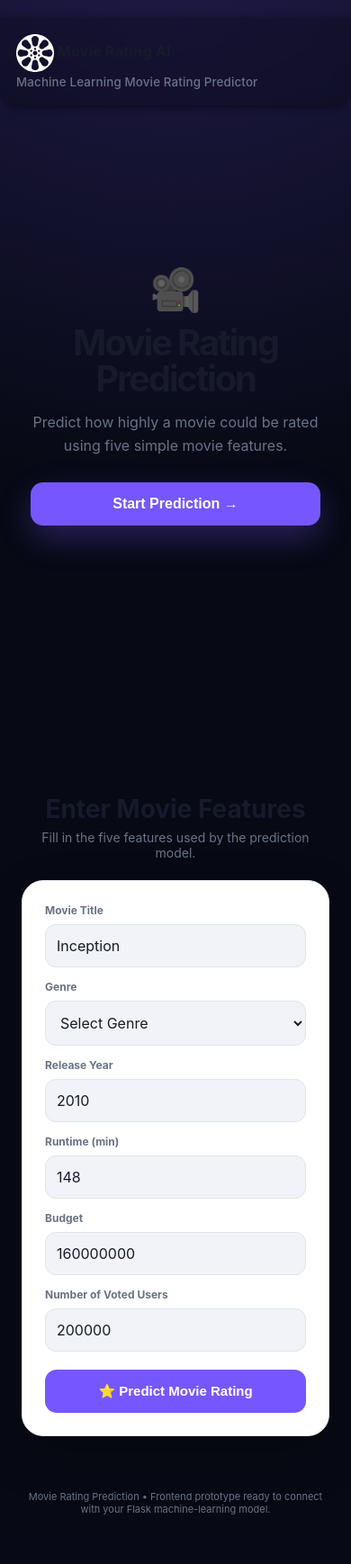
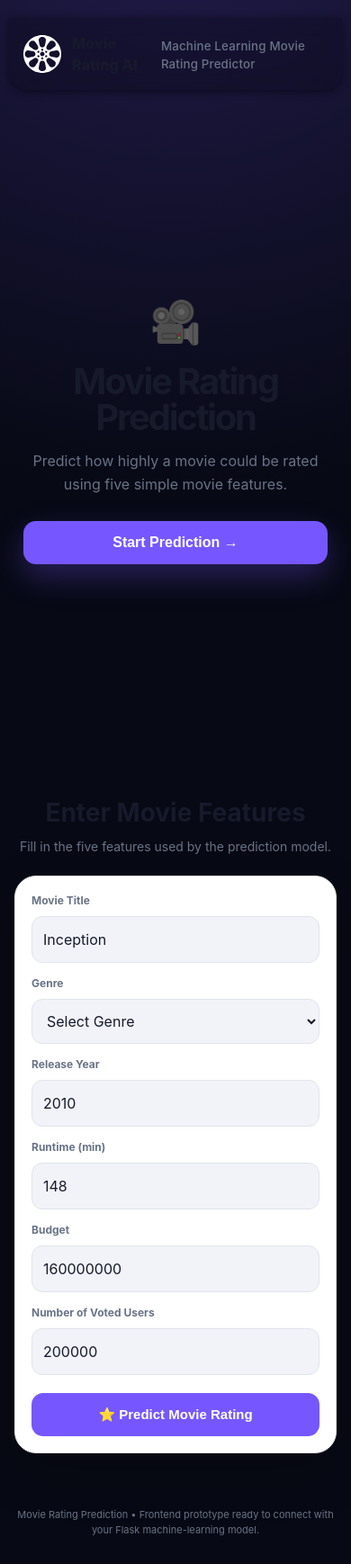
Before and after one commit to Trnk7/MOVIE-RATING, a Flask app: template templates/index.html in a window 390 px wide. Shown: the whole page at 90% size. Before the commit the page ends 1683 px from the top, so only its background shows below. Run offline with Flask 3, Linux system fonts and the light colour scheme; the template is opened without the code that fills it, so the values that code supplies are empty; parts of the project's set-up code (start-up, migrations or seed data) failed here and were passed over.

Commit message:
Enhance result display and animations in the prediction feature
- Updated the `showResult` function in `main.js` to improve the display of prediction results, including a smooth transition for the rating fill bar and enhanced confidence messaging.
- Modified the CSS styles in `style.css` to improve layout responsiveness and added animations for showing results.
- Adjusted the HTML structure in `index.html` to ensure accessibility by adding a tabindex to the result section.

```diff
--- a/static/main.js
+++ b/static/main.js
@@ -54,22 +54,43 @@ async function predict() {
 function showResult(result, title) {
 
     console.log(result);
-    document.getElementById("resultTitle").textContent = title;
+    const resultSection = document.getElementById("resultSection");
+    const fill = document.getElementById("fill");
+    const ratingEl = document.getElementById("rating");
+    const resultTitleEl = document.getElementById("resultTitle");
+    const resultTextEl = document.getElementById("resultText");
+    const badgeEl = document.getElementById("badge");
+
+    resultTitleEl.textContent = title;
 
     const prediction = Number(result.prediction);
     const confidence = Number(result.confidence || 0);
+    const ratingPercent = Math.min(Math.max((prediction / 10) * 100, 0), 100);
 
-    document.getElementById("badge").textContent =
-        `Estimated IMDb rating`;
+    badgeEl.textContent = confidence > 0
+        ? `Estimated IMDb rating • ${confidence.toFixed(0)}% confidence`
+        : `Estimated IMDb rating`;
 
-    document.getElementById("fill").style.width =
-        `${Math.min(Math.max((prediction / 10) * 100, 0), 100)}%`;
+    fill.style.transition = "none";
+    fill.style.width = "0%";
+    void fill.offsetWidth;
+    fill.style.transition = "width .7s cubic-bezier(.22, 1, .36, 1)";
+    requestAnimationFrame(() => {
+        fill.style.width = `${ratingPercent}%`;
+    });
 
-    document.getElementById("rating").innerHTML =
+    ratingEl.innerHTML =
         `${prediction.toFixed(2)} <span>/ 10</span>`;
 
-    document.getElementById("resultText").textContent =
+    resultTextEl.textContent =
         `This movie is predicted to score about ${prediction.toFixed(2)}/10 on IMDb based on the supplied features.`;
 
-    document.getElementById("resultSection").classList.add("show");
+    resultSection.classList.remove("show");
+    void resultSection.offsetWidth;
+    resultSection.classList.add("show");
+
+    requestAnimationFrame(() => {
+        resultSection.scrollIntoView({ behavior: "smooth", block: "start" });
+        resultSection.focus({ preventScroll: true });
+    });
 }
--- a/static/style.css
+++ b/static/style.css
@@ -16,6 +16,10 @@
 * {
     box-sizing: border-box
 }
+html,
+body {
+    min-height: 100%
+}
 html {
     scroll-snap-type: y mandatory;
     scrollbar-width: none;
@@ -30,7 +34,8 @@ body {
     margin: 0;
     font-family: Inter, system-ui, -apple-system, Segoe UI, Roboto, Arial;
     background: var(--bg);
-    color: var(--text)
+    color: var(--text);
+    line-height: 1.5
 }
 
 .app {
@@ -41,24 +46,28 @@ body {
 header {
     position: fixed;
     top: 0;
-    left: 0;
-    right: 0;
-    max-width: 1120px;
-    margin: auto;
-    padding: 24px;
+    left: 50%;
+    transform: translateX(-50%);
+    width: min(1120px, calc(100% - 32px));
+    margin: 0;
+    padding: 18px 20px;
     display: flex;
     justify-content: space-between;
     align-items: center;
+    gap: 16px;
     z-index: 10;
-    background-color: rgba(0,0,0, .2);
+    background-color: rgba(0, 0, 0, .2);
     backdrop-filter: blur(10px);
-    box-shadow: 0 2px 10px rgba(0,0,0, .5);
+    box-shadow: 0 2px 10px rgba(0, 0, 0, .5);
     border-radius: 0 0 20px 20px;
 }
 
 .brand {
     font-weight: 800;
-    letter-spacing: .01em
+    letter-spacing: .01em;
+    display: flex;
+    align-items: center;
+    gap: 12px;
 }
 
 .brand small {
@@ -95,12 +104,12 @@ main {
 }
 
 .hero {
-    height: 100vh;
+    min-height: 100vh;
     display: flex;
     flex-direction: column;
     justify-content: center;
     text-align: center;
-    padding: 55px 10px 42px
+    padding: 88px 10px 42px
 }
 
 .hero .film {
@@ -140,7 +149,7 @@ main {
 }
 
 .section {
-    scroll-margin-top: 20px
+    scroll-margin-top: 110px
 }
 
 .section-title {
@@ -172,7 +181,7 @@ main {
 
 .features {
     display: grid;
-    grid-template-columns: repeat(5, 1fr);
+    grid-template-columns: repeat(3, minmax(170px, 1fr));
     gap: 14px
 }
 
@@ -223,7 +232,8 @@ main {
     display: none
 }
 .show {
-    display: block
+    display: block;
+    animation: fade-up .35s ease
 }
 
 .result-inner {
@@ -269,7 +279,7 @@ main {
     height: 100%;
     width: 0;
     background: var(--accent);
-    transition: width .6s
+    transition: width .7s cubic-bezier(.22, 1, .36, 1)
 }
 
 .badge {
@@ -357,28 +367,55 @@ footer {
     text-align: center
 }
 
+@keyframes fade-up {
+    from {
+        opacity: 0;
+        transform: translateY(10px)
+    }
+    to {
+        opacity: 1;
+        transform: translateY(0)
+    }
+}
+
 @media(max-width:850px) {
-    .features {
-        grid-template-columns: 1fr 1fr
+    header {
+        width: min(1120px, calc(100% - 20px));
+        padding: 16px
+    }
+    .hero {
+        padding-top: 96px
+    }
+    .result-inner {
+        flex-direction: column;
+        text-align: center
     }
     .movie-grid {
-        grid-template-columns: 1fr 1fr
+        grid-template-columns: repeat(2, 1fr)
     }
 }
 
 @media(max-width:560px) {
     header {
-        padding: 18px
+        flex-direction: column;
+        align-items: flex-start
     }
     .pill {
         display: none
     }
     .hero {
-        padding-top: 35px
+        padding-top: 108px
+    }
+    .section {
+        scroll-margin-top: 170px
     }
     .features,
     .movie-grid {
         grid-template-columns: 1fr
+    }
+    .form,
+    .result {
+        padding: 18px
     }
     .result-inner {
         flex-direction: column;
@@ -387,4 +424,9 @@ footer {
     .rating {
         font-size: 52px
     }
+    main,
+    footer {
+        padding-left: 16px;
+        padding-right: 16px
+    }
 }
--- a/templates/index.html
+++ b/templates/index.html
@@ -111,7 +111,7 @@
             </button>
           </div>
         </section>
-        <section id="resultSection" class="section hidden">
+        <section id="resultSection" class="section hidden" tabindex="-1">
           <div id="result" class="card result">
             <div class="result-inner">
               <div class="rating" id="rating">-</div>
```
Also changed, not shown: 1 other file.
